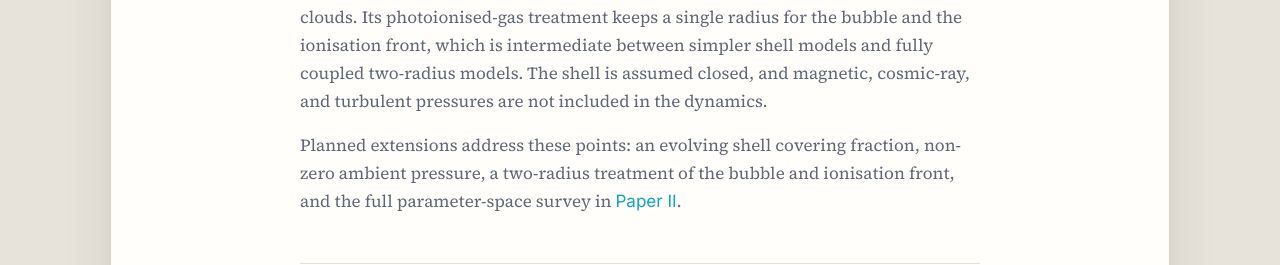
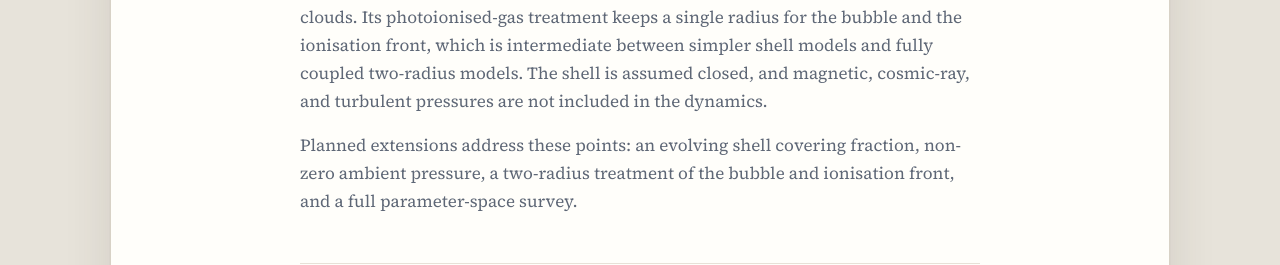
Before and after one commit to JiaWeiTeh/trinity-web, a React (Vite) app: page / in a window 1280 px wide. Shown: the part 6520-6785 px from the top of the page. Built offline with nearby package versions, Linux system fonts and the light colour scheme.

Commit message:
Remove detailed mention of Paper II in caveats section

```diff
--- a/src/components/ContentSections.jsx
+++ b/src/components/ContentSections.jsx
@@ -616,8 +616,7 @@ function Section4Caveats() {
           <p>
             Planned extensions address these points: an evolving shell covering
             fraction, non-zero ambient pressure, a two-radius treatment of the
-            bubble and ionisation front, and the full parameter-space survey in{' '}
-            <Ref target="papers">Paper II</Ref>.
+            bubble and ionisation front, and a full parameter-space survey.
           </p>
         </Prose>
       </div>
```
